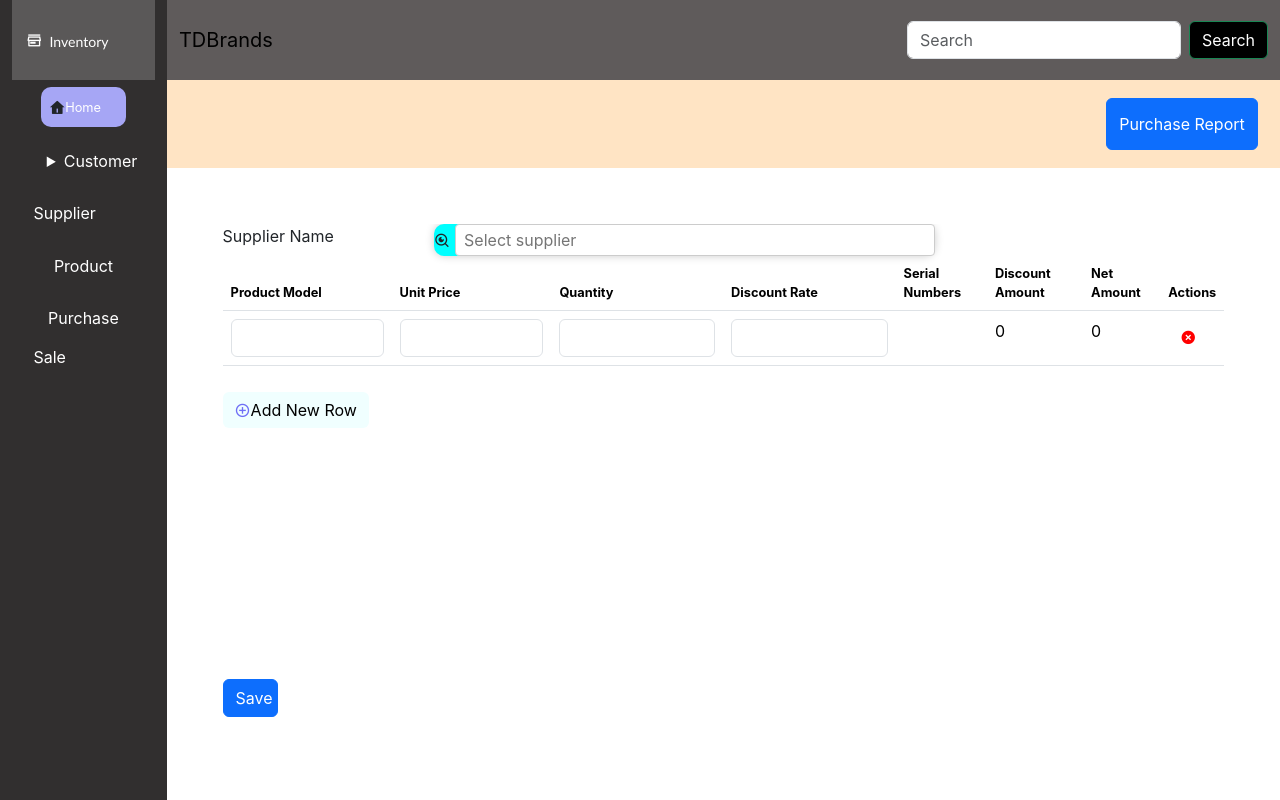
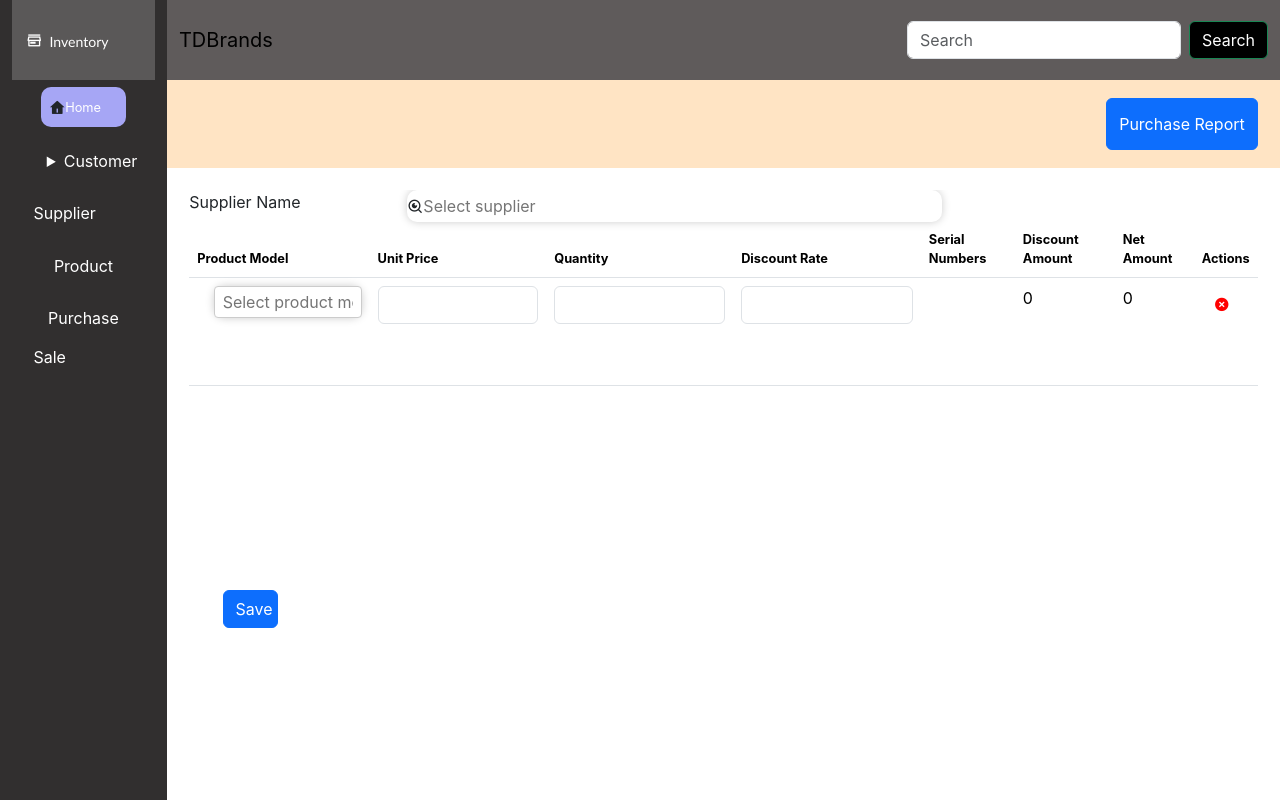
Before and after one commit to thushar-dasedu/inventory-frontend, a React (Create React App) app: page /purchase in a window 1280 px wide. Built offline with nearby package versions, Linux system fonts and the light colour scheme.

Commit message:
commit on 11-03-2024

```diff
--- a/src/components/Purchase.css
+++ b/src/components/Purchase.css
@@ -2,19 +2,27 @@
   overflow-x: hidden;
  }
 .purchase-main{
-    display: flex;
-    flex-direction: column;
-    justify-content: center;
+  overflow-x: hidden;
+  overflow-y: auto; /* Change 'scroll' to 'auto' */
+  display: flex;
+  flex-direction: column;
+  justify-content: center;
+  height: 100%;
+  width: 100%;
 
 
 }
 .purchase-body{
-    margin: 5%;
-    height: 50vh;
-    overflow-x: hidden;
-    scrollbar-width: none;
+    margin: 2%;
+    overflow: hidden;
+    overflow-y: scroll;
+  }
+ .purchase-body::-webkit-scrollbar{
+  display: none;
+ }
 
-}
+
+
 .purchase-body .input-tag{
     width: 30%;
 }
--- a/src/components/Purchase.js
+++ b/src/components/Purchase.js
@@ -5,9 +5,9 @@
 import API from '../axios';
 import './Purchase.css';
 import SearchBar from './SearchBar';
-import SearchList from './SearchList';
 
 const Purchase = () => {
+    const[searchId,setSearchId]=useState();
      const [inputData, setInputData] = useState({
         supplierId: "",
         purchaseDetailModels: [{
@@ -47,9 +47,22 @@
                 [name]: value
             }));
         } else if (name === 'modelId' && value.trim() !== "") {
-            debouncedTrackSerial(value, index);
+            setInputData(prevState => ({
+                ...prevState,
+                purchaseDetailModels: prevState.purchaseDetailModels.map((detail, i) => {
+                    if (i === index) {
+                        return {
+                            ...detail,
+                            [name]: value
+                        };
+                    }
+                    return detail;
+                })
+            }));
+            // Call trackSerial here if needed
         }
 
+        // For other inputs like unitPrice, quantity, etc.
         const updatedPurchaseDetailModels = [...inputData.purchaseDetailModels];
         updatedPurchaseDetailModels[index][name] = value;
         setInputData(prevState => ({
@@ -57,6 +70,7 @@
             purchaseDetailModels: updatedPurchaseDetailModels
         }));
     };
+
 
 
 
@@ -163,12 +177,11 @@
             <div className="purchase-body">
                 <Form.Group as={Row} controlId="supplierId" >
 
-                    <SearchBar   />
-
+                 <SearchBar name="supplier"  setSearchId={setSearchId}/>
+                    {}
 
 
                 </Form.Group>
-                <div className="table-responsive">
                 <table className="table">
                     <thead>
                         <tr>
@@ -185,8 +198,10 @@
                     <tbody>
                         {inputData.purchaseDetailModels.map((detail, index) => (
                             <tr key={index}>
+
                                 <td>
-                                    <Form.Control type="number" name="modelId" value={detail.modelId} onChange={(e) => handleInput(e, index)} />
+                                <SearchBar name="product"  setSearchId={setSearchId} />
+
                                 </td>
                                 <td>
                                     <Form.Control type="number" name="unitPrice" value={detail.unitPrice} onChange={(e) => handleInput(e, index)} min='0' />
@@ -217,12 +232,12 @@
                         ))}
                     </tbody>
                 </table>
-                </div>
+
                 <Button onClick={addNewRow}  style={{border:'none',color:'black',marginTop:'1%',backgroundColor:'azure'}}><i className="ri-add-circle-line"></i>Add New Row</Button>
+
             </div>
             <Button className='submit-btn' variant="primary" onClick={submitData}>Save</Button>
         </div>
     );
 };
-
 export default Purchase;
--- a/src/components/SearchBar.css
+++ b/src/components/SearchBar.css
@@ -2,10 +2,27 @@
     display: flex;
     height: 2rem;
 }
+.search{
+    margin-left: 10%;
+    width: 50%;
+    border-radius: 10px;
+    box-shadow: 0 0 8px #ccc;
+
+
+}
+.search>input{
+    width: 90%;
+    height: 100%;
+    object-fit: contain;
+    border: none;
+
+}
+.search>input:focus{
+    outline: none;
+}
 .search-bar{
     margin-left: 10%;
-    width: 50%;
-    background-color: aqua;
+    width: 100%;
     border-radius: 10px;
     box-shadow: 0 0 8px #ccc;
 }
--- a/src/components/SearchBar.js
+++ b/src/components/SearchBar.js
@@ -1,35 +1,37 @@
-// SearchBar.js
 import React, { useState } from 'react';
 import './SearchBar.css';
 import API from '../axios';
-// import SearchResult from './SearchResult'; // Import SearchResult component
 import SearchList from './SearchList';
 import Button from 'react-bootstrap/Button';
-const SearchBar = () => {
+
+const SearchBar = (props) => {
     const [input, setInput] = useState('');
     const [results, setResults] = useState([]);
     const [showDropdown, setShowDropdown] = useState(false); // State to manage dropdown visibility
 
     const fetchSupplierData = async (value) => {
         try {
+            if (props.name === 'supplier') {
                 const response = await API.get('/supplier/get-all-supplier');
                 const filteredResults = response.data.filter((user) =>
                     user.supplierName.toLowerCase().includes(value.toLowerCase())
-
                 );
-
                 setResults(filteredResults);
-            console.log(filteredResults);
-
-            setShowDropdown(true); // Show dropdown after fetching results
-            // if(value.trim()!=='' && setShowDropdown(false)){
-            //       console.log()
-            // }
+                setShowDropdown(true);
+            } else if (props.name === 'product') {
+                const response = await API.get('/pro-model/get-all-model');
+                const filteredResults = response.data.filter((user) =>
+                    user.productModelName.toLowerCase().includes(value.toLowerCase())
+                );
+                setResults(filteredResults);
+                setShowDropdown(true);
+            }
         } catch (error) {
-            console.error('Error fetching supplier data:', error);
+            console.error('Error fetching data:', error);
             setResults([]);
         }
     };
+
     const handleInput = (value) => {
         setInput(value);
         if (value.trim() === '') {
@@ -45,14 +47,12 @@
         }
     };
 
-
-
-
     return (
         <div className='search-container'>
+            {props.name === 'supplier' && (
+                <>
                     <label htmlFor="supplierName">Supplier Name</label>
-            <div className="search-bar">
-
+                    <div className="search">
                         <i className="ri-search-eye-line"></i>
                         <input
                             placeholder='Select supplier'
@@ -61,11 +61,29 @@
                         />
                         {showDropdown && (
                             <div className="dropdown">
-                         <SearchList result={results}  setShowDropdown={setShowDropdown} setInput={setInput}/>
+                                <SearchList result={results} setShowDropdown={setShowDropdown} name={props.name} setInput={setInput}/>
                                 <Button variant="primary">addnew</Button>
                             </div>
                         )}
                     </div>
+                </>
+            )}
+
+            {props.name === 'product' && (
+                <div className="search-bar">
+                    <input
+                        placeholder='Select product model'
+                        value={input}
+                        onChange={(e) => handleInput(e.target.value)}
+                    />
+                    {showDropdown && (
+                        <div className="dropdown">
+                            <SearchList result={results} setShowDropdown={setShowDropdown} name={props.name} setInput={setInput}/>
+                            <Button variant="primary">addnew</Button>
+                        </div>
+                    )}
+                </div>
+            )}
         </div>
     );
 }
--- a/src/components/SearchList.js
+++ b/src/components/SearchList.js
@@ -1,18 +1,32 @@
-import React from 'react'
-import SearchResult from './SearchResult'
+import React from 'react';
+import SearchResult from './SearchResult';
 
-const SearchList = ({result,setShowDropdown,setInput}) => {
+const SearchList = ({ result, setShowDropdown, setInput, name }) => {
   return (
-    <div   >
-    {
-    result.map((data ,index)=>{
-    return     <SearchResult id={data.supplierId} result={data.supplierName} key={index} setShowDropdown={setShowDropdown} setInput={setInput}/>
-
-    })
-    };
-
+    <div>
+      {name === 'supplier' ? (
+        result.map((data, index) => (
+          <SearchResult
+            id={data.supplierId}
+            result={data.supplierName}
+            key={index}
+            setShowDropdown={setShowDropdown}
+            setInput={setInput}
+          />
+        ))
+      ) : name === 'product' ? (
+        result.map((data, index) => (
+          <SearchResult
+            id={data.modelId}
+            result={data.productModelName}
+            key={index}
+            setShowDropdown={setShowDropdown}
+            setInput={setInput}
+          />
+        ))
+      ) : null}
     </div>
-  )
+  );
 }
 
-export default SearchList
+export default SearchList;
--- a/src/components/SearchResult.js
+++ b/src/components/SearchResult.js
@@ -1,15 +1,21 @@
 import React from 'react'
 import './SearchBar.css'
 import API from '../axios'
-const SearchResult = ({result,setShowDropdown,setInput,id}) => {
- const handelSupplier=async()=>{
+const SearchResult = ({result,setShowDropdown,setInput,id,name}) => {
+ const handelChanges=async()=>{
+  if(name==='supplier'){
     const response=await API.get(`/supplier/get-supplier-id/${id}`)
     console.log(response.data);
+  }else if(name==='product'){
+    const response=await API.get(`/pro-model/get-by/${id}`)
+    console.log(response.data);
+  }
+
  }
 const handleClick=()=>{
   setInput(`${result}`);
   setShowDropdown(false);
-  handelSupplier();
+  handelChanges();
 }
   return (
     <div className='search-result' onClick={ handleClick}> {result}</div>
```
Also changed, not shown: src/components/inventory-home/InventoryHome.js (added, +9 -0 lines). Lines whose indentation alone changed are shown as unchanged.
